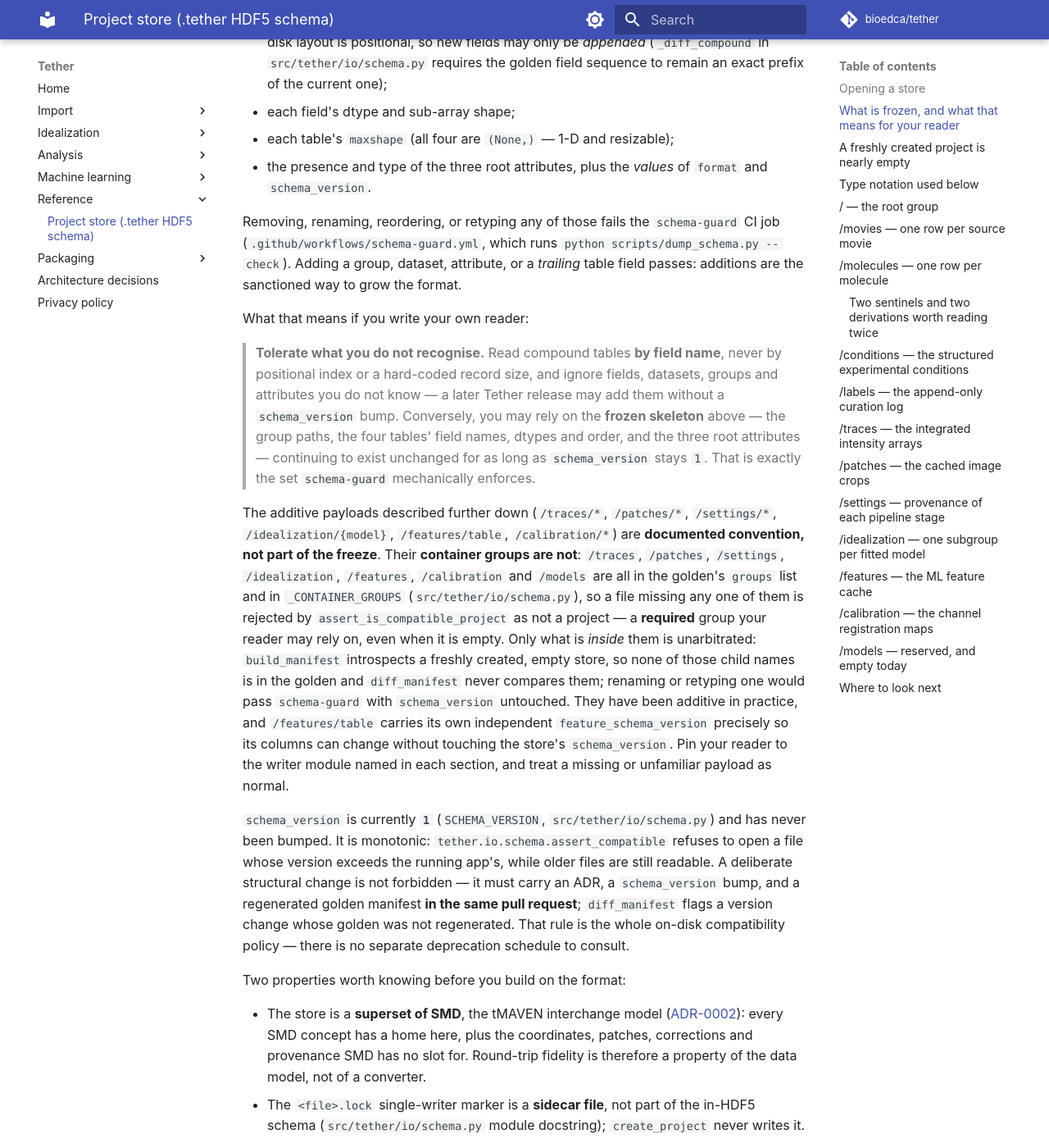
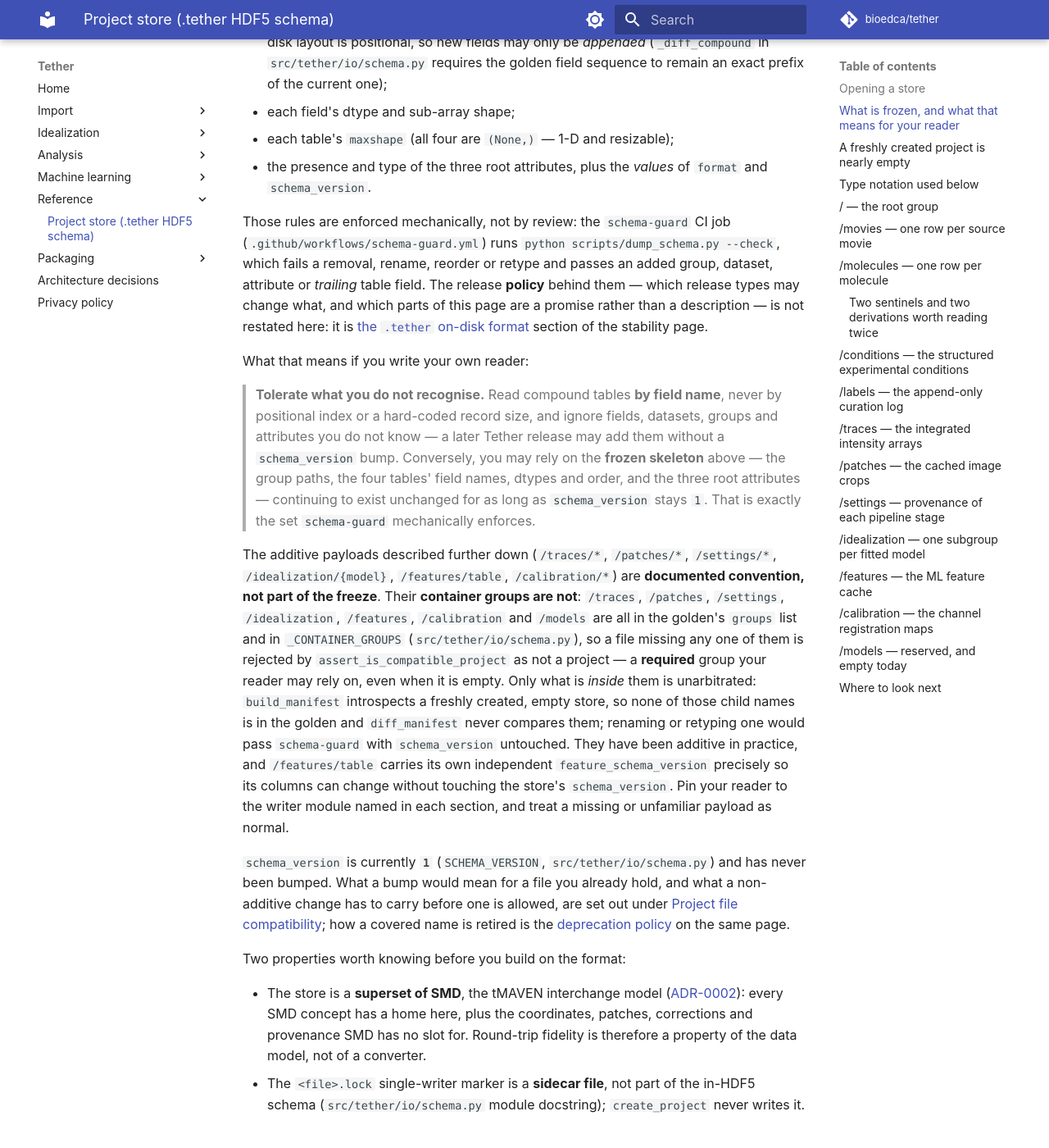
Before and after one commit to bioedca/tether, an MkDocs documentation site: the page built from docs/reference/tether-format.md, in a window 1280 px wide and 1400 px high, scrolled down 1552 px. Shown: the whole window at 82% size. Built offline with MkDocs 1.6.1 and Material for MkDocs 9.7.7, drawn with Linux system fonts in a browser that asks for light colours; comment, search, counter and statistics services are not loaded; the version menu is left out; some of the changed text lies outside the part shown.

Commit message:
docs(reference): link the stability policy instead of restating it
The store-schema page duplicated the on-disk compatibility policy that landed
on main in docs/stability.md (#202), and asserted "there is no separate
deprecation schedule to consult" — which that page's `## Deprecation policy`
section now contradicts. Replace the duplicated enforcement and
monotonic-version prose with links to `stability.md#2-the-tether-on-disk-format`,
`#project-file-compatibility` and `#deprecation-policy`, keeping only the
structural facts the schema page itself owns. The drift guard now requires the
cross-link rather than the copied sentence (verified non-vacuous: removing the
link fails the test).

Four attribution fixes on the same page, each checked against the source:

- The Deep-LASI reconstruction row blamed `reconstruct_project` for the empty
  `calibration_id` and zero crop/rotation/flip. `_build_movie_row`
  (src/tether/imaging/extract.py) copies those from the caller's
  `MovieMetadata` verbatim, so only "`/calibration` stays empty" is a property
  of the writer; the rest comes from the shipped caller `_movie_metadata`
  (src/tether/gui/deeplasi_executor.py). Scoped accordingly.
- `frame_time` was stated as a field invariant; it is likewise caller-supplied
  (default 0.0). Scoped to the two shipped writers, both of which read
  `reader.frame_time`.
- `alpha`: `compute_corrected_fret` skips a molecule whose `frame_range` is
  empty and stamps the user-toggle method when `apparent_e_only` is set, so
  "stamps apparent-E (corrections unavailable)" is not unconditional.
- `app_version` is optional, not one of "three attributes written by
  create_project": `create_project(..., stamp_app_version=False)` omits it and
  `assert_is_compatible_project` never looks for it.

Also corrects three stale in-source claims that a reader would hit first and
that contradict the corrected `frame_time` text: `.tdat`/`.mat` decoding reads
no `FrameTime` at all (zero hits in src/tether/io/tdat.py and
src/tether/io/deeplasi.py), so the ImageJ `finterval` tag is the only source
`/movies.frame_time` has. Docstring/comment only, no behaviour change.

```diff
--- a/docs/reference/tether-format.md
+++ b/docs/reference/tether-format.md
@@ -71,10 +71,14 @@ and is **additive-only** thereafter
 - the presence and type of the three root attributes, plus the *values* of `format`
   and `schema_version`.
 
-Removing, renaming, reordering, or retyping any of those fails the `schema-guard`
-CI job (`.github/workflows/schema-guard.yml`, which runs
-`python scripts/dump_schema.py --check`). Adding a group, dataset, attribute, or a
-*trailing* table field passes: additions are the sanctioned way to grow the format.
+Those rules are enforced mechanically, not by review: the `schema-guard` CI job
+(`.github/workflows/schema-guard.yml`) runs `python scripts/dump_schema.py --check`,
+which fails a removal, rename, reorder or retype and passes an added group, dataset,
+attribute or *trailing* table field. The release **policy** behind them — which
+release types may change what, and which parts of this page are a promise rather
+than a description — is not restated here: it is
+[the `.tether` on-disk format](../stability.md#2-the-tether-on-disk-format) section
+of the stability page.
 
 What that means if you write your own reader:
 
@@ -102,13 +106,11 @@ change without touching the store's `schema_version`. Pin your reader to the wri
 module named in each section, and treat a missing or unfamiliar payload as normal.
 
 `schema_version` is currently **`1`** (`SCHEMA_VERSION`, `src/tether/io/schema.py`)
-and has never been bumped. It is monotonic: `tether.io.schema.assert_compatible`
-refuses to open a file whose version exceeds the running app's, while older files
-are still readable. A deliberate structural change is not forbidden — it must carry
-an ADR, a `schema_version` bump, and a regenerated golden manifest **in the same
-pull request**; `diff_manifest` flags a version change whose golden was not
-regenerated. That rule is the whole on-disk compatibility policy — there is no
-separate deprecation schedule to consult.
+and has never been bumped. What a bump would mean for a file you already hold, and
+what a non-additive change has to carry before one is allowed, are set out under
+[Project file compatibility](../stability.md#project-file-compatibility); how a
+covered name is retired is the
+[deprecation policy](../stability.md#deprecation-policy) on the same page.
 
 Two properties worth knowing before you build on the format:
 
@@ -156,7 +158,7 @@ The rest of this page describes the native-extraction case unless it says otherw
 | Store provenance | Writer | What differs |
 |---|---|---|
 | Native extraction | `write_extraction` (`src/tether/imaging/extract.py`) | The full record: `/movies` rows, coordinates, all six `/traces` layers, `/patches`. |
-| Deep-LASI reconstruction | `reconstruct_project` (`src/tether/project/reconstruct.py`) | Also goes through `write_extraction`, so the `/movies`, `/molecules`, `/traces` and `/patches` layout is the same — but the trace values are the legacy `.mat` series copied verbatim, **not** an integration this build performed, and **no calibration is written**: `reconstruct_project` never calls `write_calibration`, so `/calibration` stays empty, `/movies.calibration_id` is `""` and the channel crop/rotation/flip fields are all zero. |
+| Deep-LASI reconstruction | `reconstruct_project` (`src/tether/project/reconstruct.py`) | Also goes through `write_extraction`, so the `/movies`, `/molecules`, `/traces` and `/patches` layout is the same — but the trace values are the legacy `.mat` series copied verbatim, **not** an integration this build performed, and **no calibration is written**: `reconstruct_project` never calls `write_calibration`, so `/calibration` stays empty whatever the caller passes. The shipped GUI/CLI caller additionally leaves the calibration key and channel geometry unset (`_movie_metadata`, `src/tether/gui/deeplasi_executor.py`), so in practice `/movies.calibration_id` is `""` and the crop/rotation/flip fields are all zero. |
 | Analysis-only import | `import_analysis_only_project` (`src/tether/project/analysis_import.py`) | No `/movies` rows, `movie_id = ""`, `donor_xy`/`acceptor_xy` `NaN`, `/patches` empty, only the two corrected `/traces` layers. |
 | Subset export | `export_subset_tether` (`src/tether/project/export.py`) | A new store: `/molecules` rows copied verbatim (so `movie_id` survives as a **dangling** key), no `/movies` rows, corrected `/traces` only unless `include_raw=True`. |
 
@@ -174,7 +176,8 @@ declared in `src/tether/io/schema.py` are the little-endian spellings `<i4`, `<i
 
 ## `/` — the root group
 
-Three attributes, written by `create_project`:
+Three attributes. `create_project` always writes `format` and `schema_version`; the
+third is stamped **by default but optional** (see below):
 
 | Attribute | Type | Value | Frozen |
 |---|---|---|---|
@@ -183,8 +186,12 @@ Three attributes, written by `create_project`:
 | `app_version` | `str` | the writing Tether version, e.g. `0.8.1.dev16+g…` | name and type only |
 
 `app_version` is provenance, not structure: its value is deliberately excluded from
-the manifest so a release never trips `schema-guard`. Deleting the attribute
-*would* trip it.
+the manifest so a release never trips `schema-guard`. Deleting the attribute from the
+*declaration* would trip it — but that is a promise about the **writer**, not about
+every file: `create_project(path, stamp_app_version=False)` omits the attribute and
+`assert_is_compatible_project` never looks for it, so a store written that way is
+valid. Read it as `f.attrs.get("app_version")` and never reject a file for its
+absence.
 
 Subset exports stamp four **additional** root attributes onto the destination file —
 `tether_subset_of`, `tether_subset_created_utc`, `tether_subset_include_raw`,
@@ -212,7 +219,7 @@ of the movie and therefore never hydrates a cloud placeholder.
 | `width` | `i4` | scalar | Full-frame width, **pixels** — the whole frame, before the two-channel split. |
 | `pixel_dtype` | `str:utf-8` | scalar | On-disk pixel dtype string, e.g. `>u2` (`src/tether/io/movie.py`). |
 | `byteorder` | `str:utf-8` | scalar | `>` (big-endian) or `<` (little-endian). |
-| `frame_time` | `f8` | scalar | **Seconds per frame**, read only from the movie TIFF's ImageJ `finterval` tag, and only when it is finite and positive (`_read_frame_time`, `src/tether/io/movie.py`); `0.0` otherwise. A **Deep-LASI reconstruction** is no exception — it builds this row from the raw TIFF as well, and the shipped `.tdat`/`.mat` decode reads no `FrameTime`, so a reconstructed store does **not** preserve a Deep-LASI timebase. |
+| `frame_time` | `f8` | scalar | **Seconds per frame.** The writer stores whatever the caller's `MovieMetadata` holds (default `0.0`), and both shipped writers — `tether.project.extract` and the Deep-LASI reconstruction's `_movie_metadata` (`src/tether/gui/deeplasi_executor.py`) — take it from the movie TIFF's ImageJ `finterval` tag, and only when that is finite and positive (`_read_frame_time`, `src/tether/io/movie.py`); `0.0` otherwise. A **Deep-LASI reconstruction** is no exception: it builds this row from the raw TIFF as well, and the shipped `.tdat`/`.mat` decode reads no `FrameTime`, so a reconstructed store does **not** preserve a Deep-LASI timebase. |
 | `head_tail_hash` | `str:utf-8` | scalar | Reserved partial-content digest for the fast signature; no shipped writer sets it (stays `""`). |
 | `calibration_id` | `str:utf-8` | scalar | Join key into `/calibration`. |
 | `donor_crop` | `i4` | `(4,)` | `[y1, x1, y2, x2]`, **1-based inclusive** pixel bounds (`src/tether/imaging/split.py`). All-zero means full frame / unspecified. |
@@ -246,7 +253,7 @@ rewrites `condition_id`.
 | `frame_range` | `i4` | `(2,)` | `[start, stop)` **frame indices** of the molecule's valid native extent inside the zero-padded trace arrays. |
 | `analysis_window` | `i4` | `(2,)` | `[start, stop)` **frame indices** actually analysed. `frame_range` at native extraction, but an SMD import seeds it from the source's window (see the note below the table); auto-refined by photobleach detection *only* while it still equals `frame_range`, so an already-narrowed window wins. |
 | `bleach_frames` | `i4` | `(2,)` | `(donor, acceptor)` first-bleach **absolute frame indices**. `-1` is the pre-detection sentinel (see below), *not* "no bleach". |
-| `alpha` | `f8` | scalar | Donor leakage α, dimensionless. `NaN` = **no factor applied**, which is not the same as "the pass has not run": `compute_leakage_alpha` *withholds* the factor — leaving the column untouched — when fewer than `min_qualifying_traces` molecules yield a valid donor-only tail (`src/tether/project/leakage.py`), and an analysis-only import seeds every row at `NaN` (`src/tether/project/analysis_import.py`). `compute_corrected_fret` then stamps `apparent-E (corrections unavailable)` with the factor still `NaN`, so read `correction_method` and `/settings/leakage` (`withheld`), never this cell, to tell the cases apart. |
+| `alpha` | `f8` | scalar | Donor leakage α, dimensionless. `NaN` = **no factor applied**, which is not the same as "the pass has not run": `compute_leakage_alpha` *withholds* the factor — leaving the column untouched — when fewer than `min_qualifying_traces` molecules yield a valid donor-only tail (`src/tether/project/leakage.py`), and an analysis-only import seeds every row at `NaN` (`src/tether/project/analysis_import.py`). `compute_corrected_fret` then stamps `apparent-E (corrections unavailable)` on every analysable molecule (one whose `frame_range` is non-empty), unless `apparent_e_only` forces `apparent-E (user toggle)` instead, with the factor still `NaN` — so read `correction_method` and `/settings/leakage` (`withheld`), never this cell, to tell the cases apart. |
 | `gamma` | `f8` | scalar | Detection-correction γ, dimensionless. Same `NaN` convention as `alpha` — `compute_gamma` withholds the dataset γ below `min_qualifying_traces` (`src/tether/project/gamma.py`) and stamps `/settings/gamma` with `withheld = True`, so read `correction_method` / `/settings/gamma` rather than this cell. |
 | `delta` | `f8` | scalar | Direct-excitation δ, dimensionless. Inert in two-colour work; written `0.0`. |
 | `correction_method` | `str:utf-8` | scalar | Closed vocabulary from `src/tether/project/correct.py`: `corrected`, `manual`, `apparent-E (corrections unavailable)`, `apparent-E (user toggle)`. `""` before any correction pass. |
```
Also changed, not shown: 4 other files.
